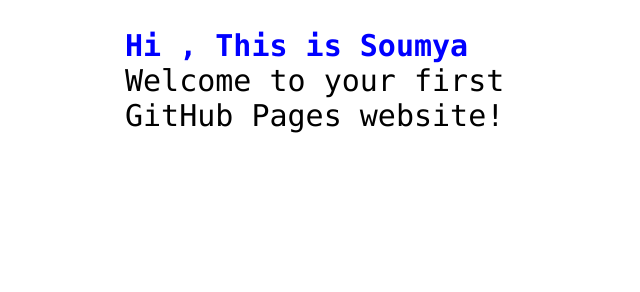
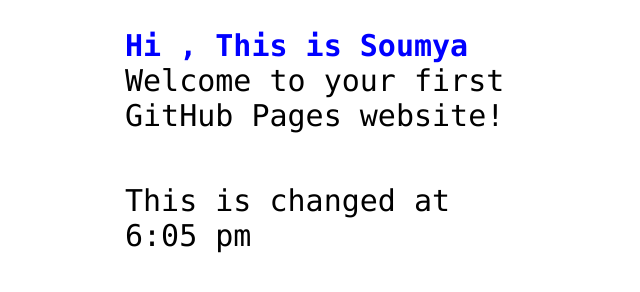
Before and after one commit to bsoumyagit/hello-world, a plain HTML site: page index.html in a window 1280 px wide. Shown: the part 360-652 px from the top of the page, without its empty margins (315-955 px from the left). Drawn offline with Linux system fonts and the light colour scheme.

Commit message:
Update index.html

```diff
--- a/index.html
+++ b/index.html
@@ -14,6 +14,7 @@
 <!-- Change this code here by copy and pasting your template on line 15 -->
   <p> <font color=blue><b> Hi , This is Soumya </b></font></p?
   <p>Welcome to your first GitHub Pages website!</p>
+  <p>This is changed at 6:05 pm</p>
 
 </body>
 </html>
```
